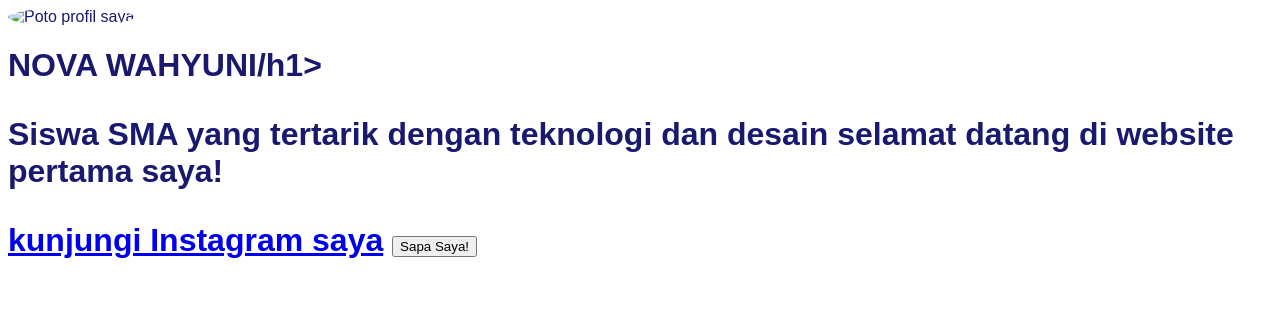
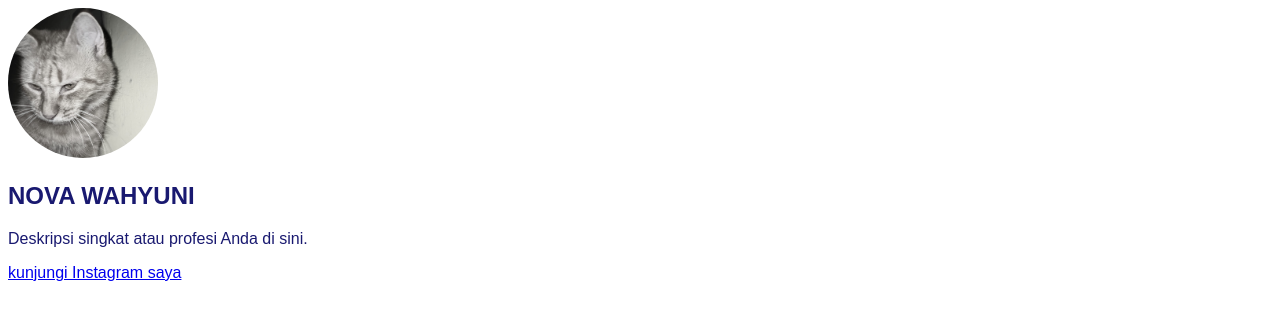
Before and after one commit to vanovaa1108-lab/scaling-octo-giggle, a plain HTML site: page indeks.html in a window 1280 px wide. Drawn offline with Linux system fonts and the light colour scheme.

Commit message:
Update indeks.html

```diff
--- a/indeks.html
+++ b/indeks.html
@@ -1,17 +1,18 @@
 <!DOCTYPE html>
-<html>
+<html lang="id">
 <head>
+      <meta charset="UTF-8">
       <title>Profil Saya - Nova</title>
-      <link rel="stylesheet" href="style.css">
+      <link rel="stylesheet" href="Style.css">
 </head>
 <body>
+
       <div class="kartu-profil">
-<img src="foto-profil.jpg" alt="Poto profil saya">
-<h1>NOVA WAHYUNI/h1>
-<P>Siswa SMA yang tertarik dengan teknologi dan desain selamat datang di website pertama saya!<P>
+            <img src="embul.jpeg" alt="Foto profil">
+            <h2>NOVA WAHYUNI</h2>
+<P>Deskripsi singkat atau profesi Anda di sini.<P>
 <a href="https://www.instagram.com/vaa_nva">kunjungi Instagram saya</a>
-<button id sapaButton">Sapa Saya!</button>
         </div>
-        <script src="script.js"></script>
+
 </body>
 </html>
```
